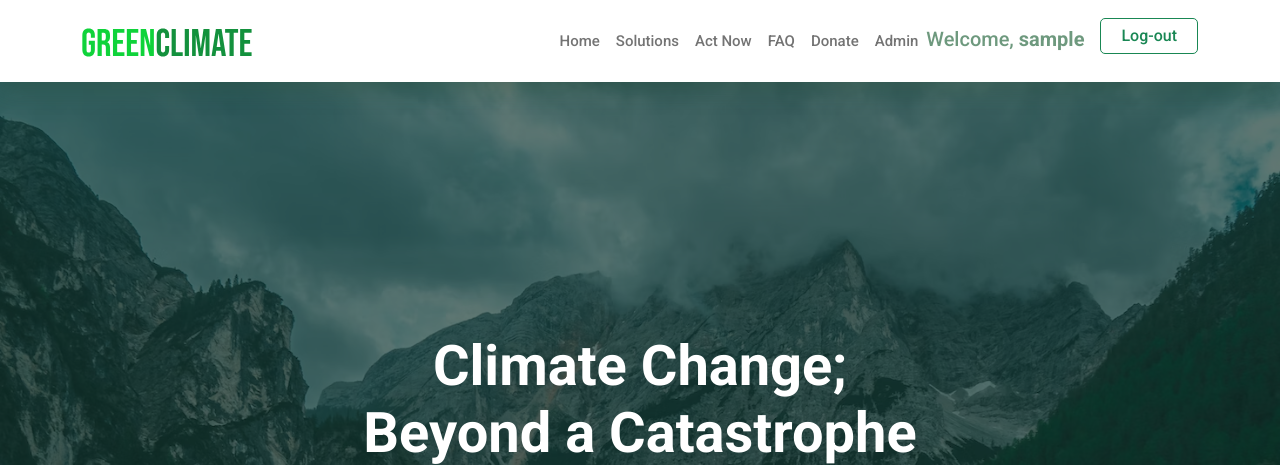
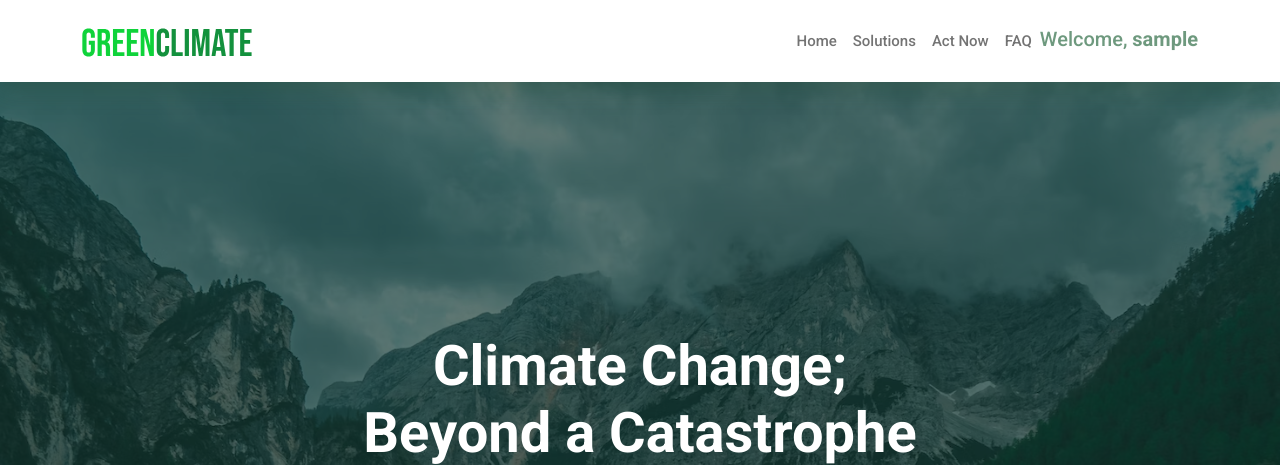
Before and after one commit to noorb10/_GreenClimate_, a Django app: template projectWeb/templates/projectWeb/home.html in a window 1280 px wide. Shown: the top 465 px of the page. Run offline with Django 4.2, Linux system fonts and the light colour scheme; the template is opened without the code that fills it, so the values that code supplies are empty; the visitor is signed in with stand-in values (Sample User, id 1); some libraries are stand-ins or nearby versions.

Commit message:
db is now working

```diff
--- a/members/models.py
+++ b/members/models.py
@@ -1,5 +1,4 @@
 from django.db import models
-from django.contrib.auth.models import User
 from django.contrib.auth.models import AbstractUser
 
 class User(AbstractUser):
--- a/projectWeb/templates/projectWeb/base.html
+++ b/projectWeb/templates/projectWeb/base.html
@@ -45,35 +45,35 @@
                 <a class="nav-link" href="{% url 'home' %}#">FAQ</a>
             </li>
             <li class="nav-item">
-                <a class="nav-link" href="{% url 'donate' %}">Donate</a>
+{#                <a class="nav-link" href="{% url 'donate' %}">Donate</a>#}
             </li>
             {% if request.user.is_staff %}
               <li class="nav-item">
-                <a class="nav-link" href="{% url 'admin:index' %}">Admin</a>
+{#                <a class="nav-link" href="{% url 'admin:index' %}">Admin</a>#}
             </li>
             {% elif user.is_authenticated %}
             <li class="nav-item">
-                <a class="nav-link" href="{% url 'community' %}">Community</a>
+{#                <a class="nav-link" href="{% url 'community' %}">Community</a>#}
             </li>
             <li class="nav-item">
-                <a class="nav-link" href="{% url 'user_page' %}">Profile</a>
+{#                <a class="nav-link" href="{% url 'user_page' %}">Profile</a>#}
             </li>
             <li class="nav-item">
-                <a class="nav-link" href="{% url 'settings' %}">Settings</a>
+{#                <a class="nav-link" href="{% url 'settings' %}">Settings</a>#}
             </li>
             {% endif %}
 
             {% if user.is_authenticated %}
             <span style="font-size: 20px; margin-top: 1px;"> Welcome, <strong>{{request.user}}</strong> </span>
             <li class="nav-item">
-                <a class="btn btn-outline-success ms-lg-3" href="{% url 'logout' %}" role="button">Log-out</a>
+{#                <a class="btn btn-outline-success ms-lg-3" href="{% url 'logout' %}" role="button">Log-out</a>#}
             </li>
             {% else %}
             <li class="nav-item">
-                <a class="btn btn-outline-success ms-lg-3" href="{% url 'signup' %}" role="button">Register</a>
+{#                <a class="btn btn-outline-success ms-lg-3" href="{% url 'signup' %}" role="button">Register</a>#}
             </li>
             <li class="nav-item">
-                <a class="btn btn-outline-success ms-lg-3" href="{% url 'login' %}" role="button">Login</a>
+{#                <a class="btn btn-outline-success ms-lg-3" href="{% url 'login' %}" role="button">Login</a>#}
             </li>
             {% endif %}
             </ul>
--- a/projectWeb/urls.py
+++ b/projectWeb/urls.py
@@ -2,5 +2,5 @@ from django.urls import path
 from . import views
 
 urlpatterns = [
-    path("home.html", views.home, name="home"),  #a path for route of homepage
-    ]
+    path("home", views.home, name="home"),  # a path for route of homepage
+]
```
Also changed, not shown: db.sqlite3, img.png (added), members/migrations/0001_initial.py (added), members/migrations/__init__.py (added).
